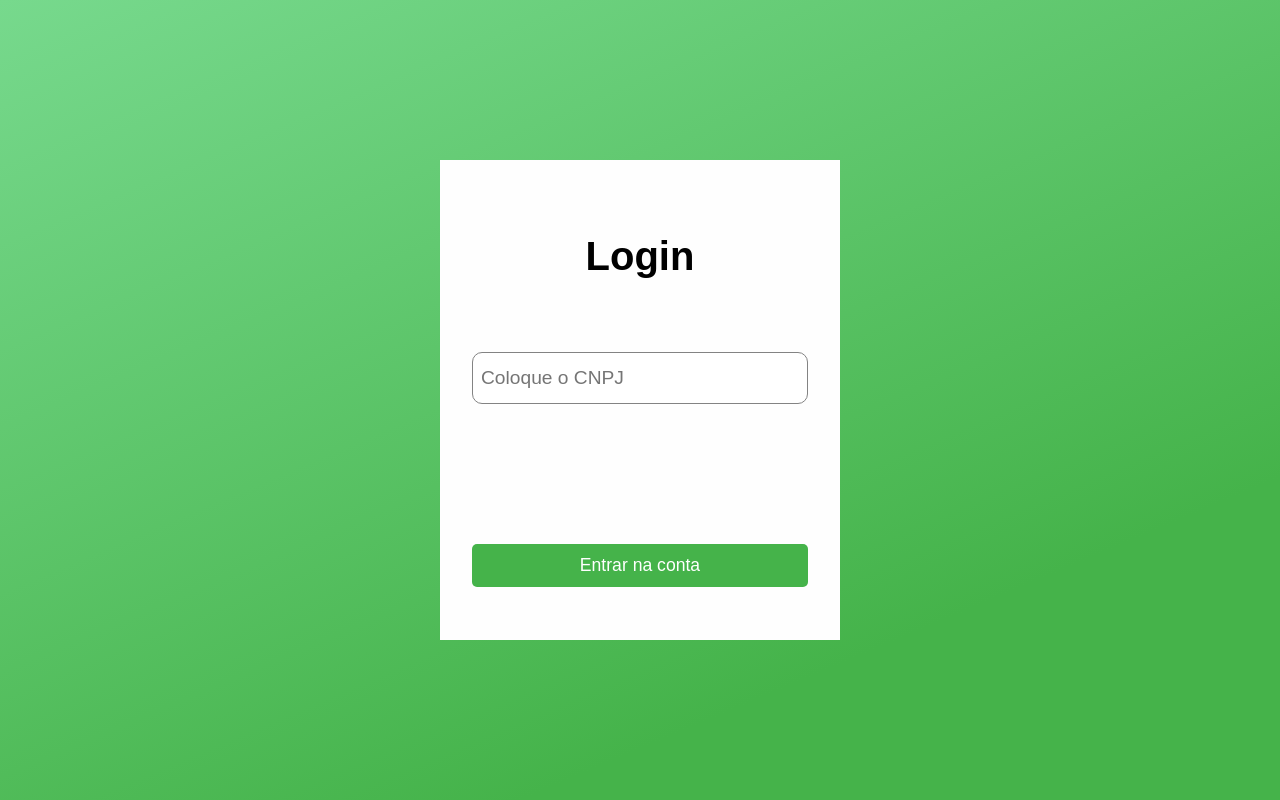
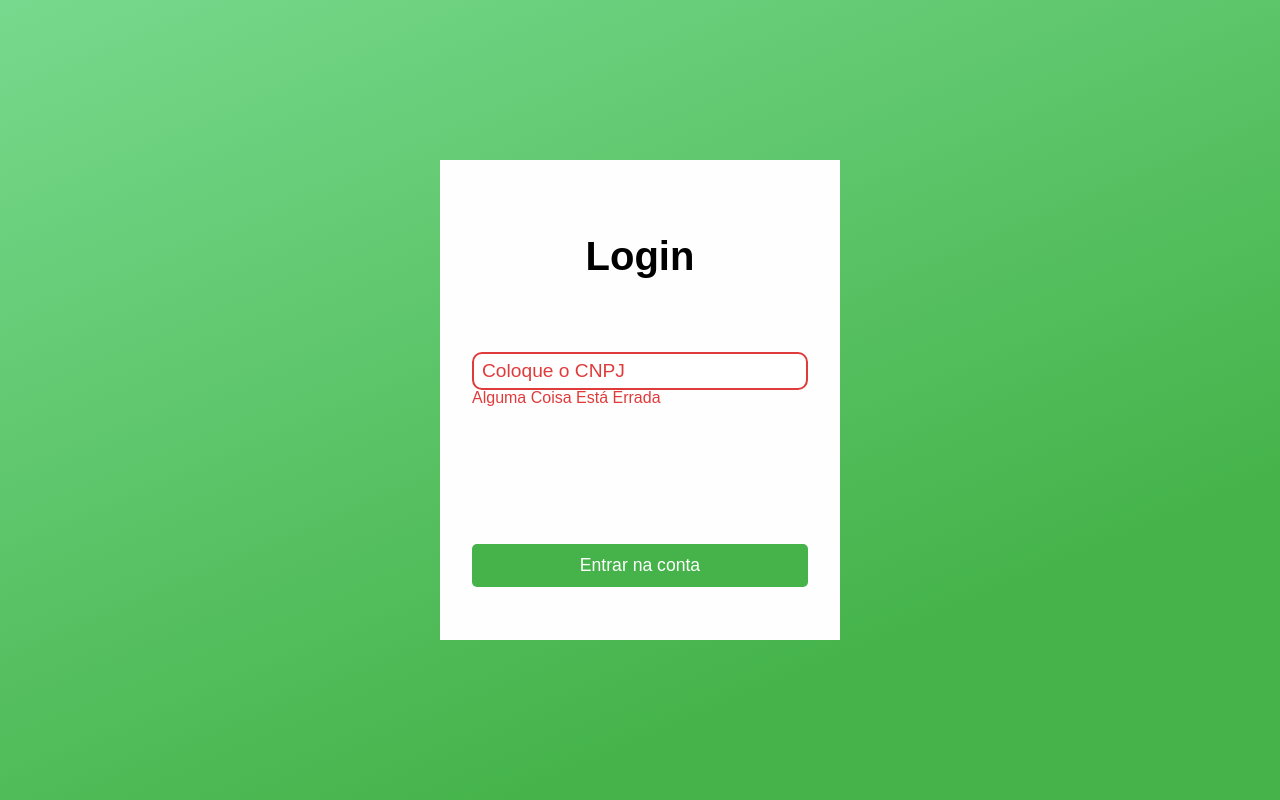
Before and after one commit to Hiaguedes/desafio-conta-simples-front-end, a React (Create React App) app in the folder conta-simples-client/: page / in a window 1280 px wide. Both pictures are taken after a click on the button "Entrar na conta". Built offline with nearby package versions, Linux system fonts and the light colour scheme; no server answers.

Commit message:
implementando validação básica

```diff
--- a/conta-simples-client/src/pages/LoginPage/LoginPage.css
+++ b/conta-simples-client/src/pages/LoginPage/LoginPage.css
@@ -27,16 +27,42 @@
     font-size: 2.5rem;
     font-weight: 700;
 }
+
+.login-input_container{
+    grid-area: input;
+    width: 100%;
+    height: 100%;
+    position: relative;
+    display: flex;
+    flex-direction: column;
+}
 .login_input{
-    grid-area: input;
-    height:25%;
+    height: 2rem;
     margin: 0 2rem;
     border-radius: 10px;
     border: 1px solid #838383;
     padding-left: 0.5rem;
     font-size: 1.2rem;
+}
+
+.login_input--erro{
+    border: rgb(224, 59, 59) 2px solid;
+    color:  rgb(224, 59, 59);
 
 }
+
+.login_input--erro::placeholder{
+    color: rgb(224, 59, 59);
+}
+
+.erro_message{
+    grid-area: input;
+    color:  rgb(224, 59, 59);
+    text-align: left;
+    display: block;
+    margin: 0 2rem;
+}
+
 .login_button{
     grid-area: butao;
     height: 2.675rem;
--- a/conta-simples-client/src/pages/LoginPage/LoginPage.tsx
+++ b/conta-simples-client/src/pages/LoginPage/LoginPage.tsx
@@ -19,22 +19,29 @@ function LoginPage() {
     const history = useHistory();
     const [object, setObject] = useState<ObjectLogin[]>([]);
     const [inputText,setInputText] = useState<String>('');
+    const [errorInput,setErrorInput] = useState(false);
 
     function handleFormData(){
         for(let i =0; i<object.length;i++){
             if(object[i].cnpj === inputText.replace(/\D/g,'')) {
-                console.log(i)
               history.push(`/empresa/${i+1}`)
             }
         }
-        return null;
+        setErrorInput(true);
     }
 
     return (
         <main className="login_container">
             <form  className="login_form">
                 <h2 className="login_title">Login</h2>
-                <input onChange={e => setInputText(e.target.value)} className="login_input" type="text" placeholder="Coloque o CNPJ"/>
+                <div className="login-input_container">
+                    <input onChange={e => setInputText(e.target.value)} className={`login_input  ${(errorInput ? "login_input--erro" : "")}`}  type="text" placeholder="Coloque o CNPJ"/>
+                    {
+                    errorInput ?
+                    (<div className="erro_message">Alguma Coisa Está Errada</div>):
+                    (<></>)
+                    }
+                </div>
                 <button onClick={handleFormData} className="login_button" type="button">Entrar na conta</button>
             </form>
         </main>
```
